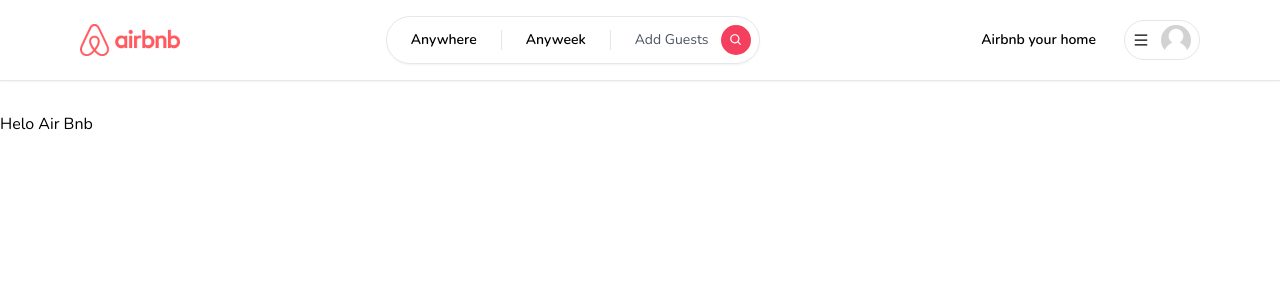
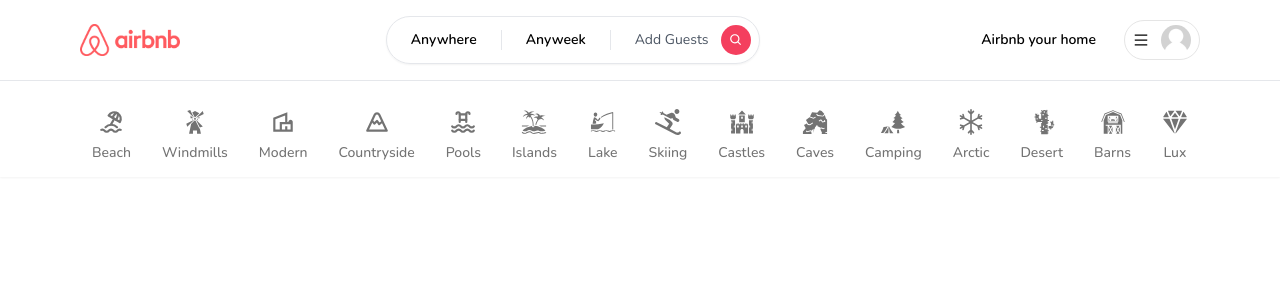
Before and after one commit to talha-shahid/airbnb, a Next.js app: page / in a window 1280 px wide. Shown: the top 300 px of the page. Built offline with nearby package versions, Linux system fonts and the light colour scheme; no server answers.

Commit message:
Categories UI @ 11 : 26

```diff
--- /dev/null
+++ b/app/components/CategoryBox.tsx
@@ -0,0 +1,63 @@
+"use client";
+
+import { useRouter, useSearchParams } from "next/navigation";
+import { useCallback } from "react";
+import { IconType } from "react-icons";
+import qs from "query-string";
+
+interface CategoryBoxProps {
+  icon: IconType;
+  label: string;
+  selected?: boolean;
+}
+
+const CategoryBox: React.FC<CategoryBoxProps> = ({
+  icon: Icon,
+  label,
+  selected,
+}) => {
+  const router = useRouter();
+  const params = useSearchParams();
+
+  const handleClick = useCallback(() => {
+    let currentQuery = {};
+
+    if (params) {
+      currentQuery = qs.parse(params.toString());
+    }
+
+    const updateQuery: any = {
+      ...currentQuery,
+      category: label,
+    };
+
+    if (params?.get("category") === label) {
+      delete updateQuery.category;
+    }
+
+    const url = qs.stringifyUrl(
+      {
+        url: "/",
+        query: updateQuery,
+      },
+      { skipNull: true }
+    );
+
+    router.push(url);
+  }, [label, params, router]);
+
+  return (
+    <div
+      onClick={handleClick}
+      className={`flex flex-col items-center justify-center gap-2 p-3 border-b-2 hover:text-neutral-800 transition cursor-pointer         ${
+        selected ? "border-b-neutral-800" : "border-transparent"
+      }
+  ${selected ? "text-neutral-800" : "text-neutral-500"}`}
+    >
+      <Icon size={26} />
+      <div className="font-medium text-sm">{label}</div>
+    </div>
+  );
+};
+
+export default CategoryBox;
--- /dev/null
+++ b/app/components/navbar/Categories.tsx
@@ -0,0 +1,129 @@
+"use client";
+
+import Container from "../Container";
+
+import { TbBeach, TbMountain, TbPool } from "react-icons/tb";
+import {
+  GiBarn,
+  GiBoatFishing,
+  GiCactus,
+  GiCastle,
+  GiCaveEntrance,
+  GiForestCamp,
+  GiIsland,
+  GiWindmill,
+} from "react-icons/gi";
+import { FaSkiing } from "react-icons/fa";
+import { BsSnow } from "react-icons/bs";
+import { IoDiamond } from "react-icons/io5";
+import { MdOutlineVilla } from "react-icons/md";
+
+import CategoryBox from "../CategoryBox";
+import { usePathname, useSearchParams } from "next/navigation";
+
+export const categories = [
+  {
+    label: "Beach",
+    icon: TbBeach,
+    description: "This property is close to the beach",
+  },
+  {
+    label: "Windmills",
+    icon: GiWindmill,
+    description: "This property is close to the windmills",
+  },
+  {
+    label: "Modern",
+    icon: MdOutlineVilla,
+    description: "This property is modern",
+  },
+  {
+    label: "Countryside",
+    icon: TbMountain,
+    description: "This property is in the countryside!",
+  },
+  {
+    label: "Pools",
+    icon: TbPool,
+    description: "This is property has a beautiful pool!",
+  },
+  {
+    label: "Islands",
+    icon: GiIsland,
+    description: "This property is on an island!",
+  },
+  {
+    label: "Lake",
+    icon: GiBoatFishing,
+    description: "This property is near a lake!",
+  },
+  {
+    label: "Skiing",
+    icon: FaSkiing,
+    description: "This property has skiing activies!",
+  },
+  {
+    label: "Castles",
+    icon: GiCastle,
+    description: "This property is an ancient castle!",
+  },
+  {
+    label: "Caves",
+    icon: GiCaveEntrance,
+    description: "This property is in a spooky cave!",
+  },
+  {
+    label: "Camping",
+    icon: GiForestCamp,
+    description: "This property offers camping activities!",
+  },
+  {
+    label: "Arctic",
+    icon: BsSnow,
+    description: "This property is in arctic environment!",
+  },
+  {
+    label: "Desert",
+    icon: GiCactus,
+    description: "This property is in the desert!",
+  },
+  {
+    label: "Barns",
+    icon: GiBarn,
+    description: "This property is in a barn!",
+  },
+  {
+    label: "Lux",
+    icon: IoDiamond,
+    description: "This property is brand new and luxurious!",
+  },
+];
+
+const Categories = () => {
+  const params = useSearchParams();
+  const category = params?.get("category");
+  const pathName = usePathname();
+
+  const isMainPage = pathName === "/";
+
+  if (!isMainPage) {
+    return null;
+  }
+
+  return (
+    <Container>
+      <div className="pt-4 flex flex-row items-center justify-between overflow-x-auto">
+        {categories.map((item) => (
+          <CategoryBox
+            key={item.label}
+            label={item.label}
+            selected={category === item.label}
+            icon={item.icon}
+          />
+        ))}
+      </div>
+    </Container>
+  );
+};
+
+export default Categories;
--- a/app/components/navbar/Logo.tsx
+++ b/app/components/navbar/Logo.tsx
@@ -6,6 +6,7 @@
   const router = useRouter();
   return (
     <Image
+      onClick={() => router.push("/")}
       alt="logo"
       className="hidden md:block cursor-pointer"
       width="100"
--- a/app/components/navbar/Navbar.tsx
+++ b/app/components/navbar/Navbar.tsx
@@ -1,6 +1,7 @@
 "use client";
 
 import Container from "../Container";
+import Categories from "./Categories";
 import Logo from "./Logo";
 import Search from "./Search";
 import UserMenu from "./UserMenu";
@@ -22,6 +23,8 @@
           </div>
         </Container>
       </div>
+
+      <Categories />
     </div>
   );
 };
--- a/package.json
+++ b/package.json
@@ -22,6 +22,7 @@
     "next": "13.4.9",
     "next-auth": "^4.22.1",
     "postcss": "8.4.25",
+    "query-string": "^8.1.0",
     "react": "18.2.0",
     "react-dom": "18.2.0",
     "react-hook-form": "^7.45.1",
```
Also changed, not shown: 1 other file (tests, documents, lock files or other folders).
